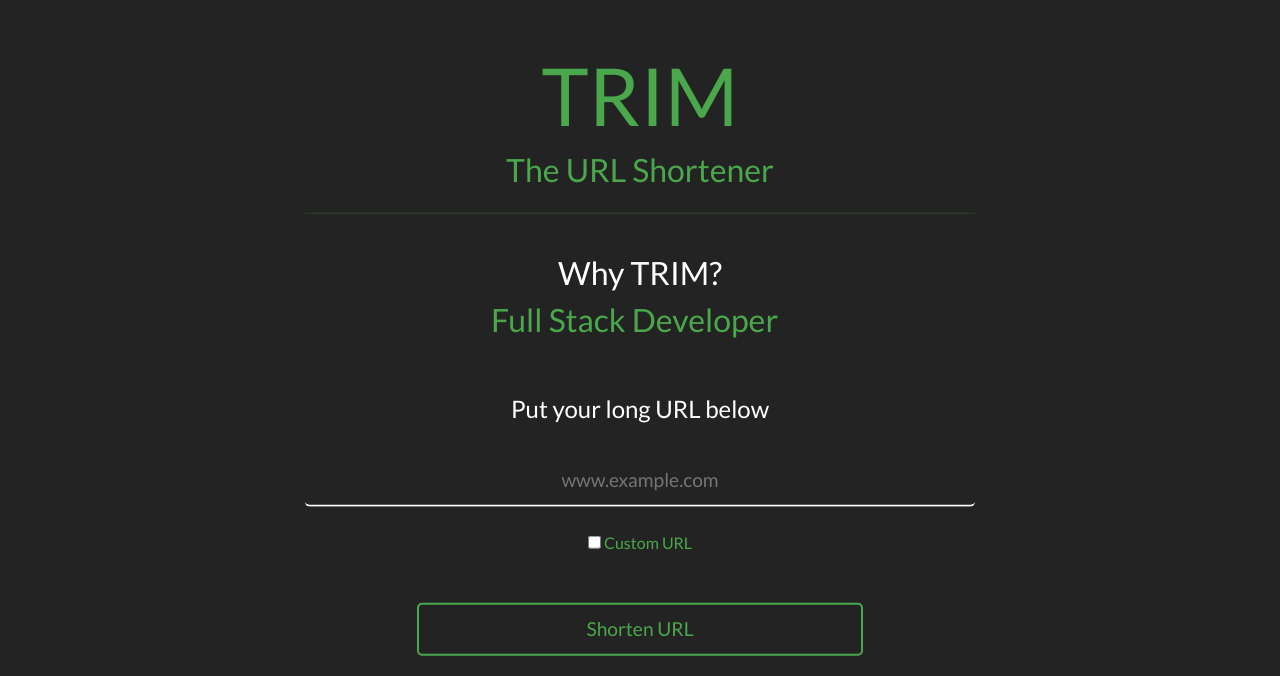
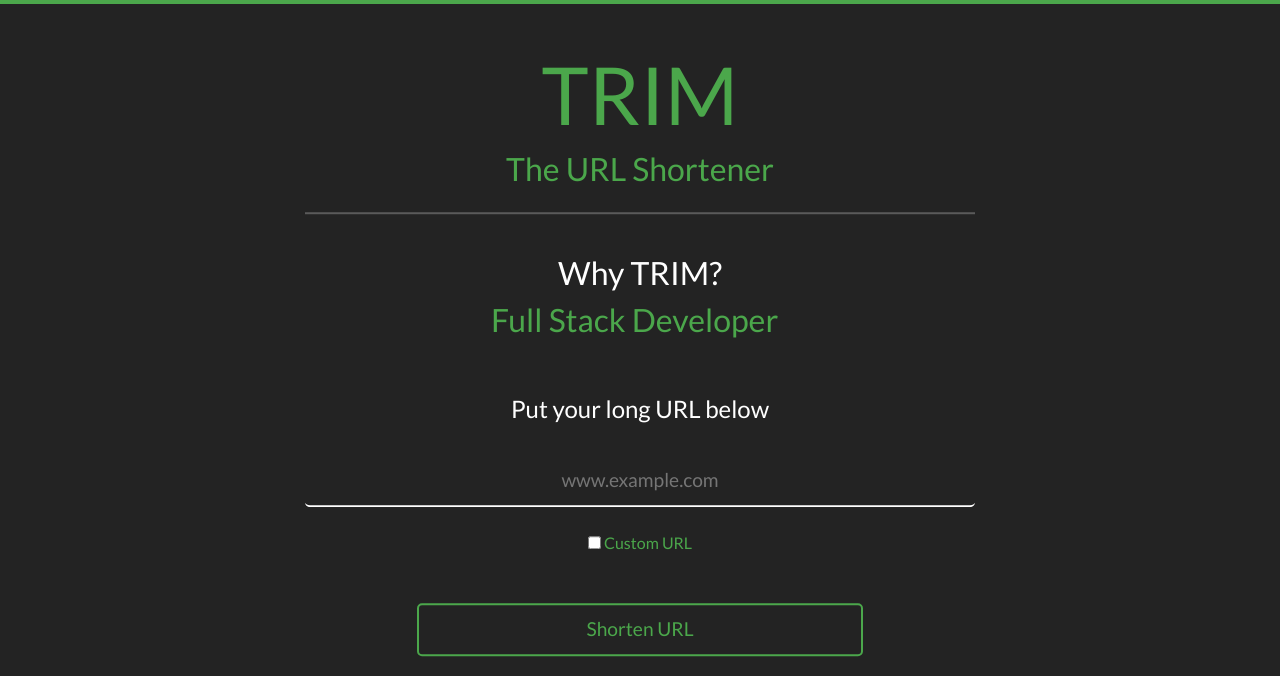
Before and after one commit to IshaanOhri/TRIM, a website: page public/index.html in a window 1280 px wide. Drawn offline with nearby package versions, Linux system fonts and the light colour scheme.

Commit message:
Add top green line

```diff
--- a/public/assets/styles/style.css
+++ b/public/assets/styles/style.css
@@ -4,6 +4,7 @@ body{
 	font-family: 'Lato', sans-serif;
 	color: #4ba74b;
 	text-align: center;
+	border: 2px solid #4ba74b;
 }
 .center{
 	margin-left: auto;
@@ -70,10 +71,6 @@ button:hover{
 #copy-icon{
 	visibility: hidden;
 }
-hr{
-	width: 60%;
-	color: #4ba74b;
-}
 /* [class*="col"]{
 	background-color: aqua;
 	padding: 10px;
--- a/public/index.html
+++ b/public/index.html
@@ -35,7 +35,7 @@
 				</div>
 			</div>
 
-			<hr class="center" />
+			<hr class="center" style="height: 2px; width: 60%; background-color: white;"/>
 			<br />
 
 			<div class="row">
```
